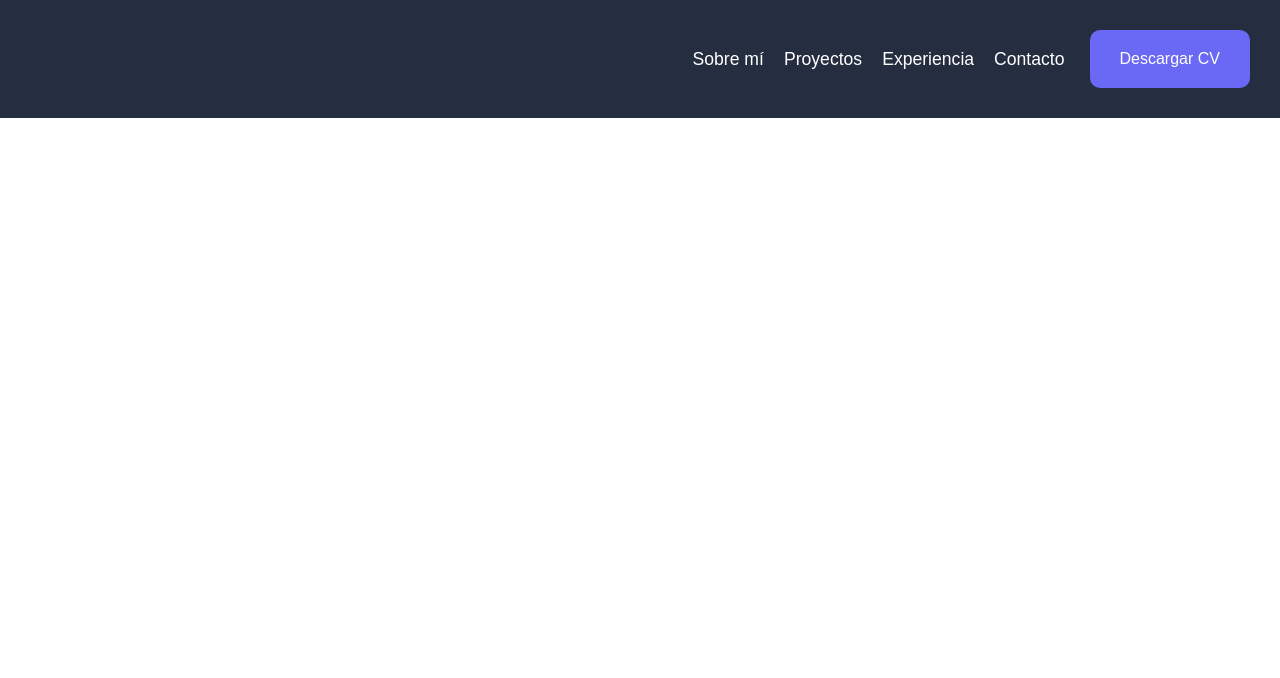
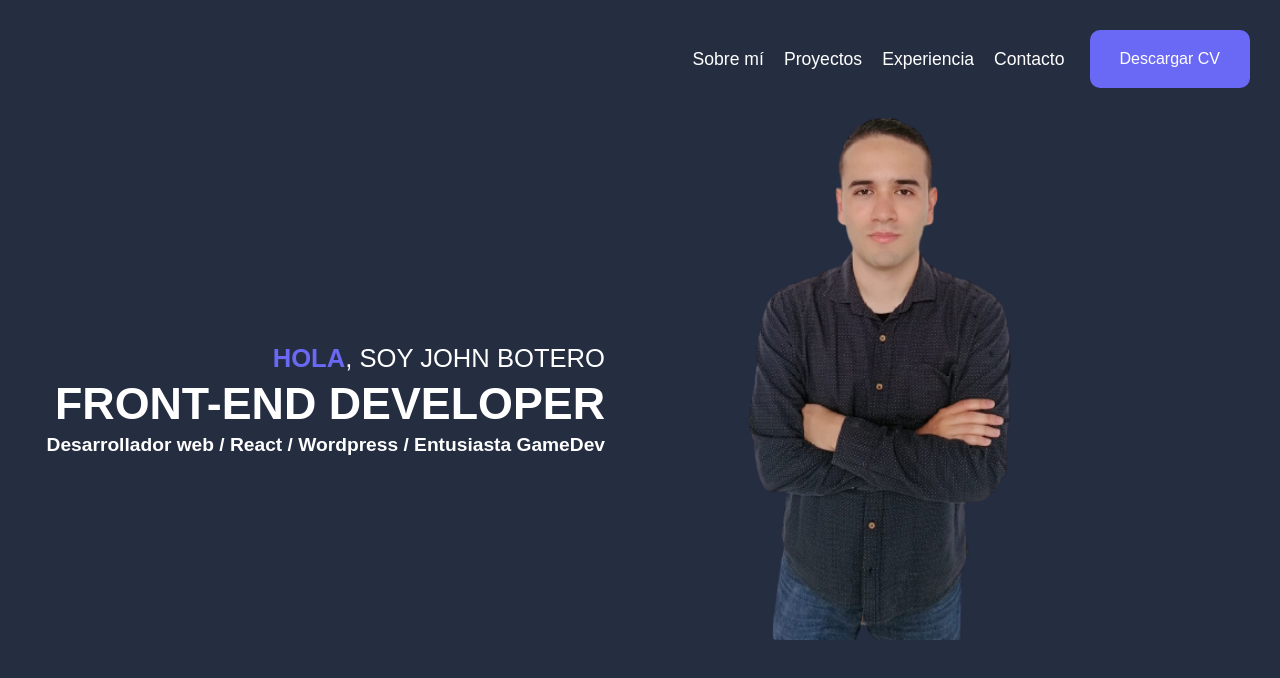
Before and after one commit to Johndev85/personal-portfolio, a Next.js app: page / in a window 1280 px wide. Shown: the top 678 px of the page. Built offline with nearby package versions, Linux system fonts and the light colour scheme.

Commit message:
added hero component

```diff
--- /dev/null
+++ b/components/Hero.jsx
@@ -0,0 +1,25 @@
+import styles from "./styles/hero.module.scss"
+
+function Hero() {
+    return (
+        <>
+            <article className={styles.hero}>
+                <section className={styles.hero__titles}>
+                    <p>
+                        <span>Hola</span>, soy John Botero
+                    </p>
+                    <h1>Front-End Developer</h1>
+                    <h2>
+                        Desarrollador web / React / Wordpress / Entusiasta
+                        GameDev
+                    </h2>
+                </section>
+                <section className={styles.hero__img}>
+                    <img src="/images/hero-img2.png" alt="hero-img2" />
+                </section>
+            </article>
+        </>
+    )
+}
+
+export default Hero
--- a/components/styles/header.module.scss
+++ b/components/styles/header.module.scss
@@ -2,8 +2,10 @@
 @import "../../styles/mixins";
 
 .header {
+    position: fixed;
+    right: 0;
     display: flex;
-    justify-content: flex-end;
+    justify-content: center;
     align-items: center;
     padding: 30px;
     background-color: $color-primary;
--- /dev/null
+++ b/components/styles/hero.module.scss
@@ -0,0 +1,43 @@
+@import "../../styles/variables";
+@import "../../styles/mixins";
+
+.hero {
+    width: 100vw;
+    height: 100vh;
+    display: grid;
+    grid-template: 1fr / repeat(2, 1fr);
+    background-color: $color-primary;
+    color: $color-font;
+
+    &__titles {
+        display: flex;
+        flex-direction: column;
+        justify-content: center;
+        align-items: flex-end;
+        padding: 35px;
+        text-transform: uppercase;
+        & span {
+            font-size: 1.6rem;
+            color: $color-btn;
+            font-weight: bold;
+        }
+        p {
+            font-size: 1.6rem;
+        }
+        & h1 {
+            padding-top: 5px;
+            font-size: 2.8rem;
+        }
+        & h2 {
+            padding-top: 5px;
+            font-size: 1.2rem;
+            text-transform: none;
+        }
+    }
+    &__img {
+        & img {
+            width: 30rem;
+            border-radius: 30%;
+        }
+    }
+}
--- a/pages/index.jsx
+++ b/pages/index.jsx
@@ -1,7 +1,13 @@
 import Header from "@/components/Header"
+import Hero from "@/components/Hero"
 
 function HomePage() {
-    return <Header />
+    return (
+        <>
+            <Header />
+            <Hero />
+        </>
+    )
 }
 
 export default HomePage
--- a/styles/_globals.scss
+++ b/styles/_globals.scss
@@ -4,7 +4,8 @@
     box-sizing: border-box;
 }
 
-body {
+body,
+html {
     width: 100vw;
     height: 100vh;
     font-family: Ubuntu, sans-serif;
```
Also changed, not shown: public/images/hero-img.jpg (added), public/images/hero-img2.png (added).
